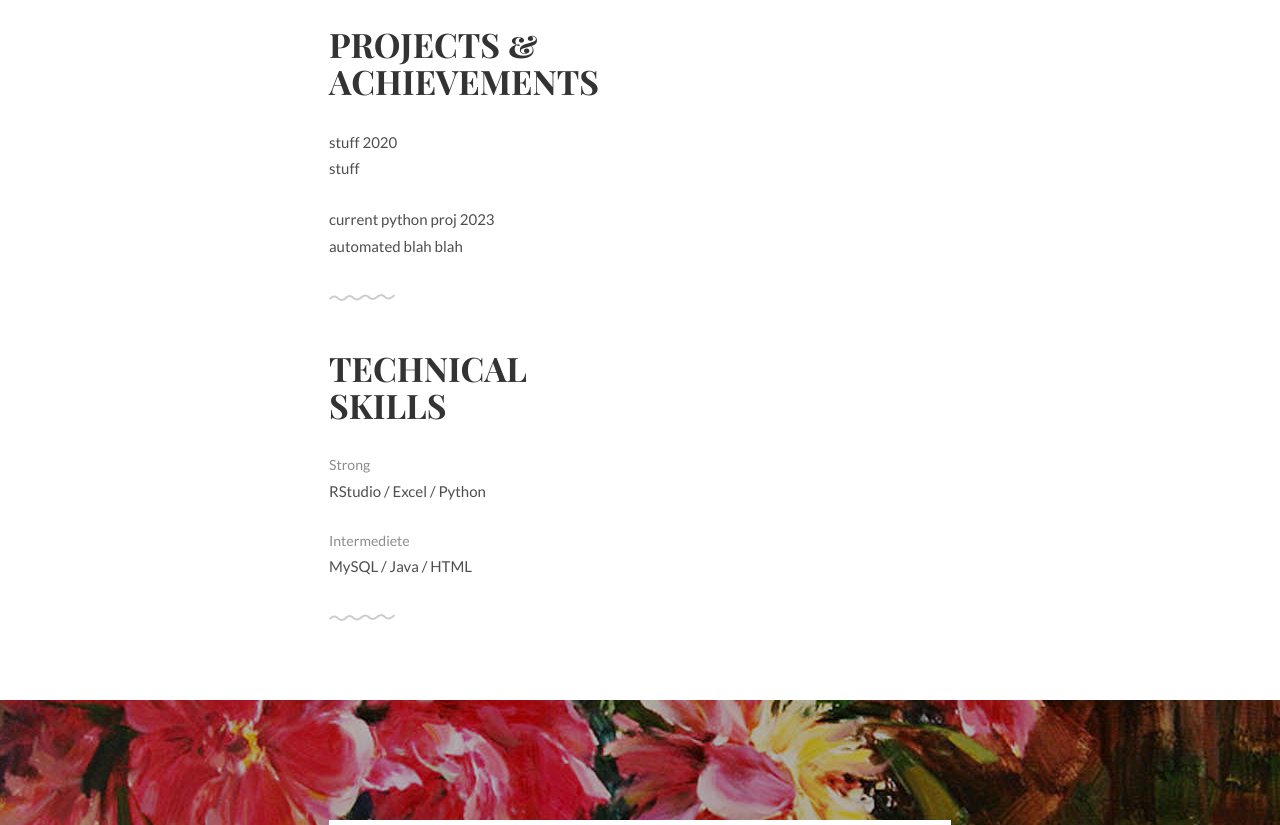
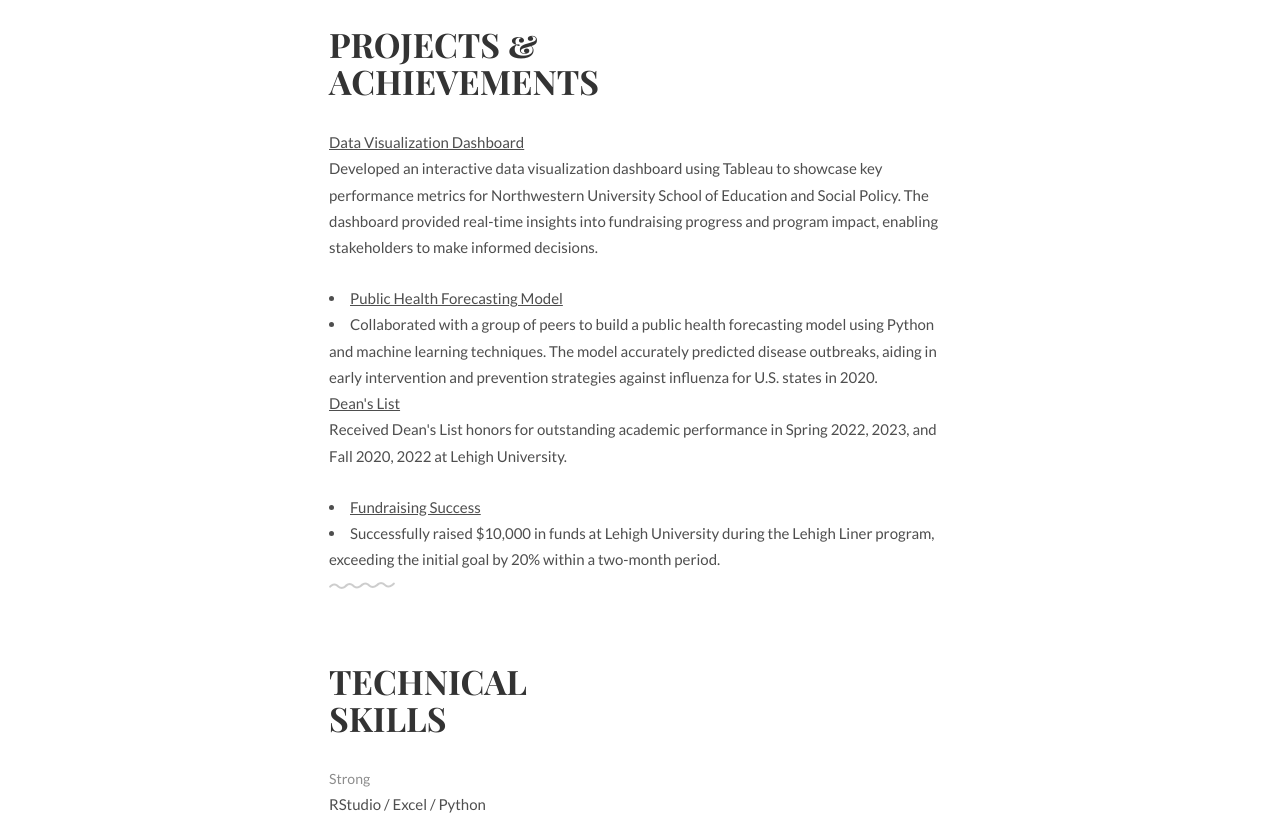
Before and after one commit to adali18/Adali-Rea-, a plain HTML site: page index.html in a window 1280 px wide. Shown: the part 1160-1985 px from the top of the page. Drawn offline with Linux system fonts and the light colour scheme.

Commit message:
index.html

```diff
--- a/index.html
+++ b/index.html
@@ -90,12 +90,20 @@
 		<div class="container">
 			<h1>Projects &amp;<br>Achievements</h1>
 			<ul class="award-list list-flat">
-				<li>stuff 2020</li>
-				<li>stuff</li>
+				<li><a href="#">Data Visualization Dashboard</a></li>
+				<li>Developed an interactive data visualization dashboard using Tableau to showcase key performance metrics for Northwestern University School of Education and Social Policy. The dashboard provided real-time insights into fundraising progress and program impact, enabling stakeholders to make informed decisions.</li>
+			</ul>
+				<li><a href="#">Public Health Forecasting Model</a></li>
+				<li>Collaborated with a group of peers to build a public health forecasting model using Python and machine learning techniques. The model accurately predicted disease outbreaks, aiding in early intervention and prevention strategies against influenza for U.S. states in 2020.</li>
+
 			</ul>
 			<ul class="award-list list-flat">
-				<li>current python proj 2023</li>
-				<li>automated blah blah</li>
+				<li><a href="#">Dean's List</a></li>
+				<li>Received Dean's List honors for outstanding academic performance in Spring 2022, 2023, and Fall 2020, 2022 at Lehigh University.</li>
+				</ul>
+				<li><a href="#">Fundraising Success</a></li>
+				<li>Successfully raised $10,000 in funds at Lehigh University during the Lehigh Liner program, exceeding the initial goal by 20% within a two-month period.</li>
+</li>
 			</ul>
 		</div>
 	</div>
```
